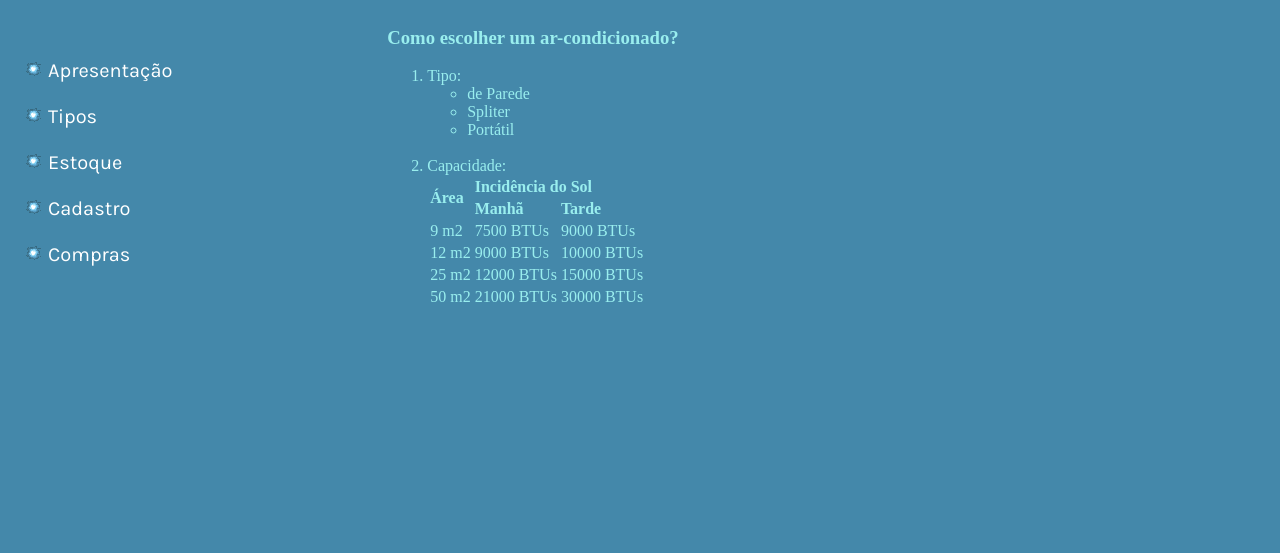
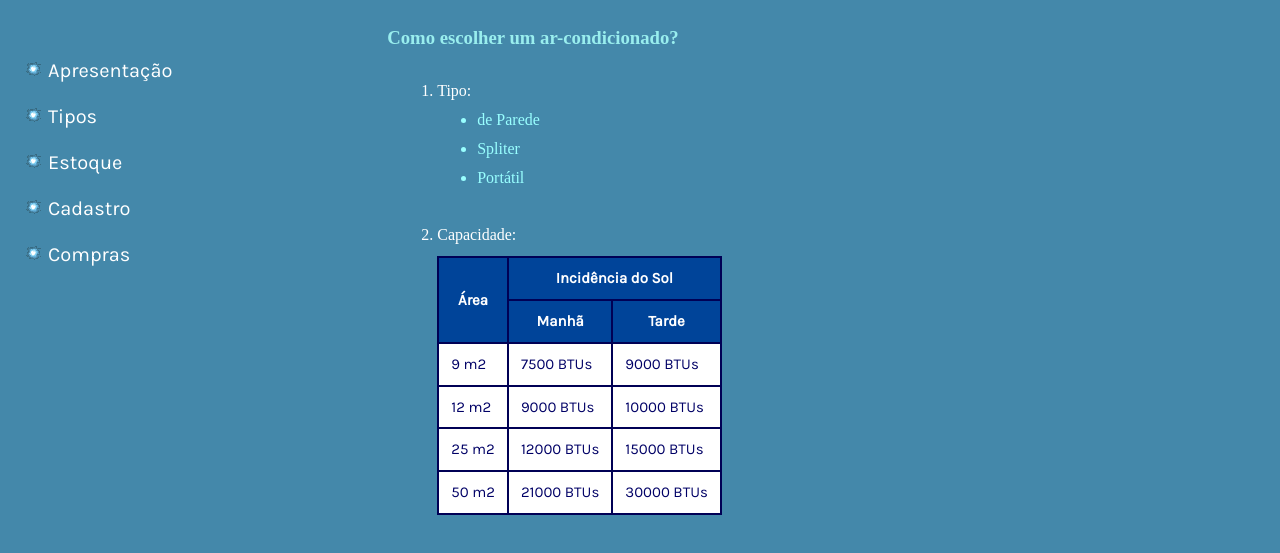
Before and after one commit to MPaizante/Facul.2023.1, a plain HTML site: page UFF-Construcao-Pagina-Web/AD2/3_Tipos.html in a window 1280 px wide. Shown: the part 89-642 px from the top of the page. Drawn offline with Linux system fonts and the light colour scheme; a web font is replaced by a local one.

Commit message:
Update RefriGlobal.css

```diff
--- a/UFF-Construcao-Pagina-Web/AD2/RefriGlobal.css
+++ b/UFF-Construcao-Pagina-Web/AD2/RefriGlobal.css
@@ -59,3 +59,31 @@ body {
     text-align: center;
     font-size: 18px;
    }
+
+   .listaTipos {
+    color: #FFFFFF;
+    line-height: 180%;
+    padding: 10px 10px 10px 50px;
+   }
+   .listaTipos ul {
+    color: #99FFFF;
+    list-style-type: disc;
+   }
+   .tabInfo {
+    color: #000066;
+    margin-top: 6px;
+    border-collapse: collapse;
+    background-color: #FFFFFF;
+    font-size: 15px;
+    font-family: karla, verdana, ubuntu;
+   }
+   .tabInfo td, .tabInfo th {
+    border: 2px solid #000055;
+    padding: 6px 12px 6px 12px;
+   }
+   .tabInfo .linTH {
+    color: #FFFFFF;
+    text-align: center;
+    vertical-align: middle;
+    background-color: #004499;
+   }
```
